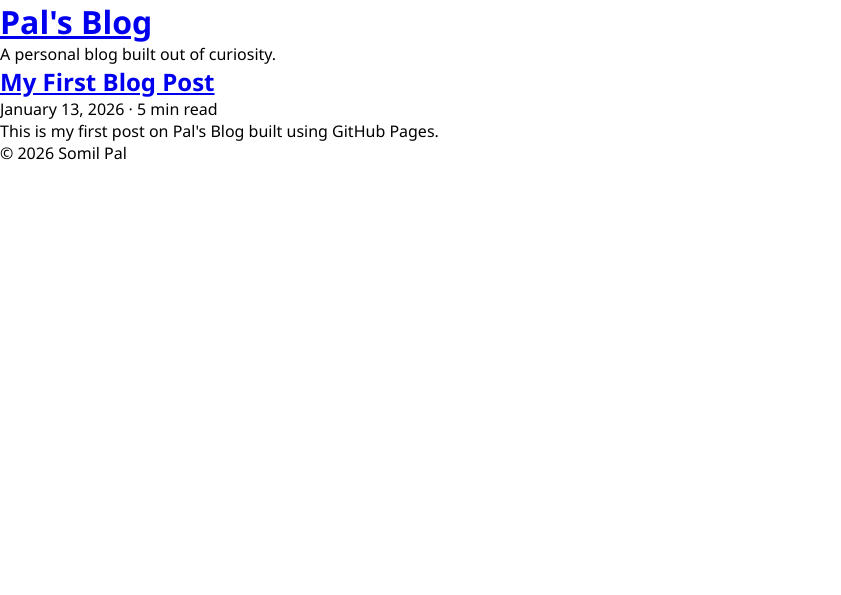
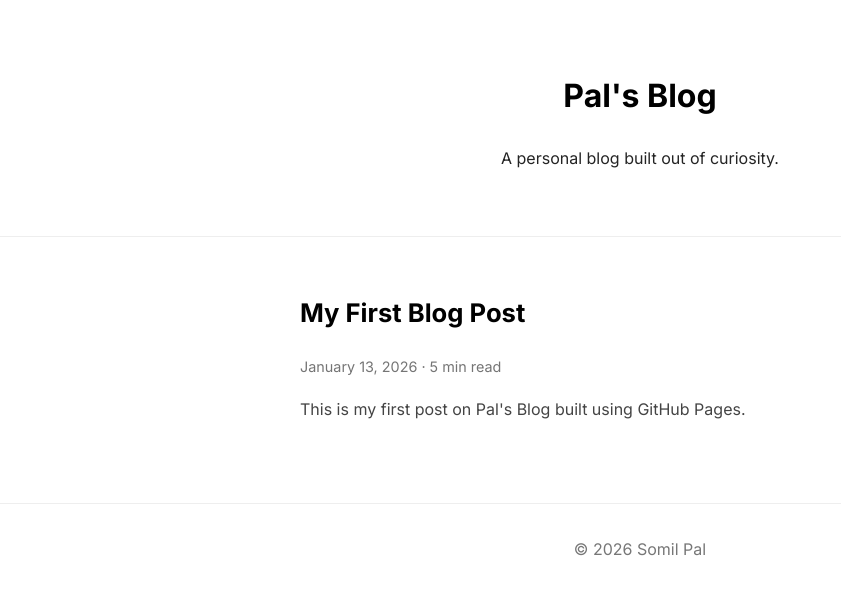
Before and after one commit to 100myl/perspective, a Jekyll site: the page built from index.md, in a window 1280 px wide. Shown: the top 595 px of the page, without its empty margins (0-841 px from the left). Built offline with Jekyll 4.4.1, drawn with Linux system fonts in a browser that asks for light colours.

Commit message:
Update style.css

```diff
--- a/assets/css/style.css
+++ b/assets/css/style.css
@@ -1,96 +1,86 @@
-/* RESET */
-* {
+body {
+  font-family: 'Inter', sans-serif;
+  background: #ffffff;
+  color: #242424;
   margin: 0;
-  padding: 0;
-  box-sizing: border-box;
-  font-family: 'Segoe UI', sans-serif;
+  line-height: 1.7;
 }
 
-/* NAVBAR */
-.navbar {
-  display: flex;
-  justify-content: space-between;
-  align-items: center;
-  padding: 15px 40px;
-  background: #ffffff;
-  box-shadow: 0 2px 10px rgba(0,0,0,0.1);
+.site-header {
+  text-align: center;
+  padding: 3rem 1rem;
+  border-bottom: 1px solid #eee;
 }
 
-.logo {
-  font-size: 22px;
-  font-weight: bold;
+.site-header h1 a {
+  text-decoration: none;
+  color: #000;
+  font-weight: 700;
 }
 
-/* TABS */
-.tabs a {
-  margin-left: 25px;
-  text-decoration: none;
-  color: #555;
-  font-weight: 500;
-  padding-bottom: 5px;
-  transition: 0.3s;
+.container {
+  max-width: 680px;
+  margin: auto;
+  padding: 2rem 1rem;
 }
 
-.tabs a:hover {
-  color: #6a11cb;
+/* Home page */
+.post-preview {
+  margin-bottom: 3rem;
+  animation: fadeUp 0.6s ease;
 }
 
-.tabs a.active {
-  color: #6a11cb;
-  border-bottom: 3px solid #6a11cb;
+.post-preview h2 {
+  font-size: 1.6rem;
 }
 
-/* PAGE CONTENT */
-.content {
-  min-height: 80vh;
-  padding: 60px;
-  background: linear-gradient(135deg, #667eea, #764ba2, #ff5f9e);
-  color: white;
-}
-/* ===========================
-   PAGE TRANSITION ANIMATION
-=========================== */
-.content {
-  animation: pageFade 0.6s ease-in-out;
+.post-preview a {
+  color: #000;
+  text-decoration: none;
 }
 
-@keyframes pageFade {
+.meta {
+  color: #757575;
+  font-size: 0.9rem;
+}
+
+.excerpt {
+  color: #444;
+}
+
+/* Post page */
+.post h1 {
+  font-size: 2.4rem;
+  margin-bottom: 0.5rem;
+}
+
+.post-meta {
+  color: #757575;
+  font-size: 0.95rem;
+  margin-bottom: 2rem;
+}
+
+.post-content p {
+  margin-bottom: 1.4rem;
+  font-size: 1.05rem;
+}
+
+/* Footer */
+.site-footer {
+  text-align: center;
+  padding: 2rem;
+  color: #777;
+  border-top: 1px solid #eee;
+}
+
+/* Animation */
+@keyframes fadeUp {
   from {
     opacity: 0;
-    transform: translateY(15px);
+    transform: translateY(10px);
   }
   to {
     opacity: 1;
     transform: translateY(0);
   }
 }
-
-/* ===========================
-   TAB UNDERLINE ANIMATION
-=========================== */
-.tabs a {
-  position: relative;
-}
-
-.tabs a::after {
-  content: '';
-  position: absolute;
-  left: 0;
-  bottom: -6px;
-  width: 0%;
-  height: 3px;
-  background: linear-gradient(90deg, #6a11cb, #ff5f9e);
-  transition: width 0.4s ease;
-}
-
-.tabs a:hover::after,
-.tabs a.active::after {
-  width: 100%;
-}
-
-/* ===========================
-   TAB HOVER EFFECT
-=========================== */
-.tabs a:hover {
-  transform: translateY(-2px);
-}
```
